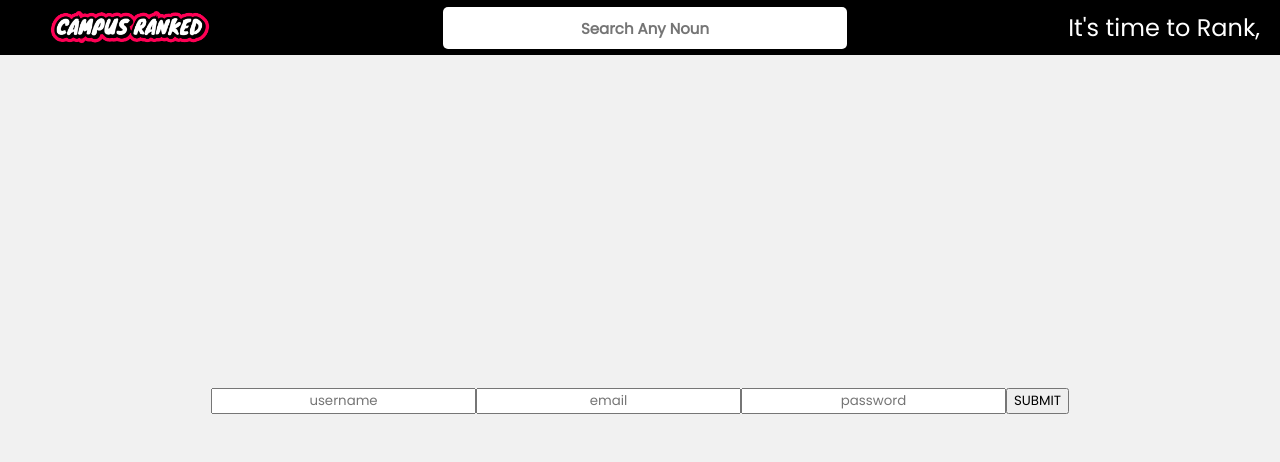
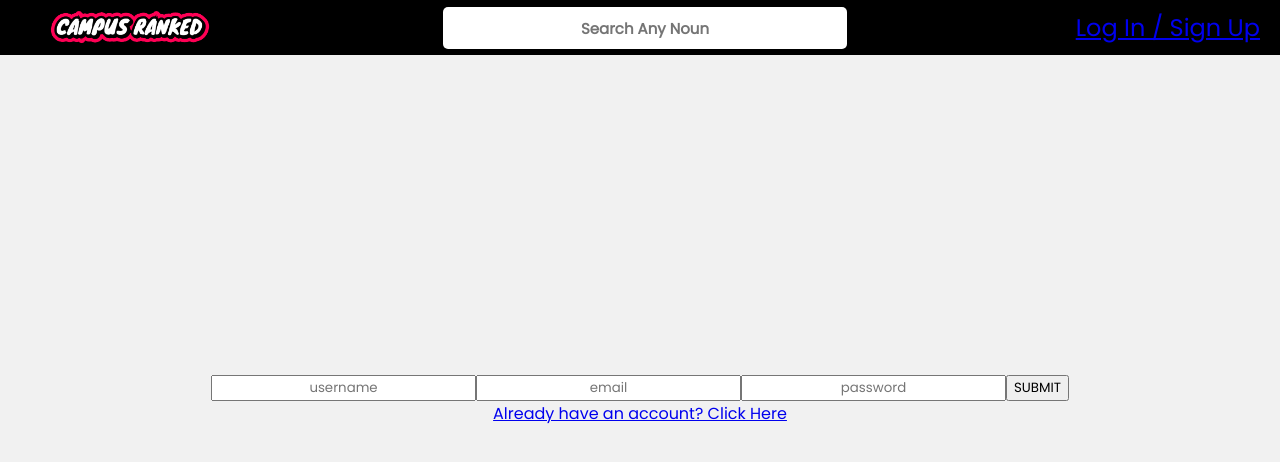
Before and after one commit to umcody/campusranked, a React (Create React App) app in the folder react_with_express/: page /registeruser in a window 1280 px wide. Shown: the top 462 px of the page. Built offline with nearby package versions, Linux system fonts and the light colour scheme; no server answers; what react-pose would draw is missing.

Commit message:
Added redirect on login

```diff
--- a/react_with_express/src/components/AccountBtn.js
+++ b/react_with_express/src/components/AccountBtn.js
@@ -23,7 +23,7 @@ class AccountBtn extends React.Component {
 
             const content = await response.json();
             this.setState({
-                username : content.username
+                username: content.username
             });
         }
     }
@@ -31,11 +31,20 @@ class AccountBtn extends React.Component {
 
 
     render() {
-        return (
-            <div className = "accountBtn">
-                {`It's time to Rank, ${this.state.username}`}
-            </div>
-        )
+
+        if (this.state.username === "") {
+            return (
+                <div className="accountBtn">
+                    <a href="/registerUser"> Log In / Sign Up</a>
+                </div>
+            );
+        } else {
+            return (
+                <div className="accountBtn">
+                    {`It's time to Rank, ${this.state.username}`}
+                </div>
+            );
+        }
     }
 
 
--- a/react_with_express/src/components/Login.js
+++ b/react_with_express/src/components/Login.js
@@ -1,4 +1,5 @@
 import React from "react";
+import { Route } from "react-router-dom";
 
 class Login extends React.Component{
     constructor(props){
@@ -26,17 +27,26 @@ class Login extends React.Component{
             body: JSON.stringify(this.state)
         });
         const temp = await data.json();
-        localStorage.setItem("JWT", temp.token);
+        if(temp.token === null){
+            console.log("COULD NOT LOGIN");
+        }else{
+            localStorage.setItem("JWT", temp.token);
+            window.location.href=("/");
+        }
+
     }
 
 
     render(){
         return(
-            <form>
+            <div>
+                <form>
                 <input placeholder = "email" onChange = {this.handleChange}></input>
                 <input placeholder = "password" onChange = {this.handleChange}></input>
                 <button onClick = {this.handleSubmit}>SUBMIT</button>
-            </form>
+                </form>
+                <a href="/registerUser"> Don't have an Account? Click here</a>
+            </div>
         )
     }
 }
--- a/react_with_express/src/components/Register.js
+++ b/react_with_express/src/components/Register.js
@@ -31,12 +31,15 @@ class Register extends React.Component{
 
     render(){
         return(
+            <div>
                 <form>
                     <input placeholder = "username" onChange = {this.handleChange}></input>
                     <input placeholder = "email" onChange = {this.handleChange}></input>
                     <input placeholder = "password" onChange = {this.handleChange}></input>
                     <button onClick = {this.handleSubmit}>SUBMIT</button>
                 </form>
+                <a href ="/loginUser"> Already have an account? Click Here </a>
+            </div>
         )
     }
 }
```
Lines whose indentation alone changed are shown as unchanged.
